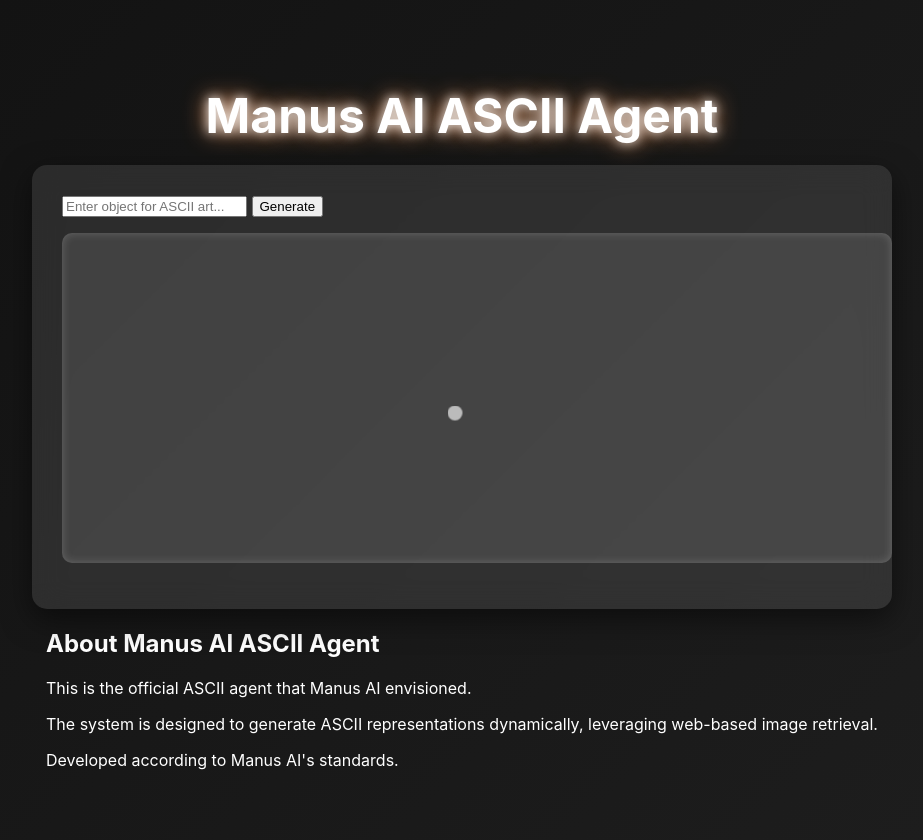
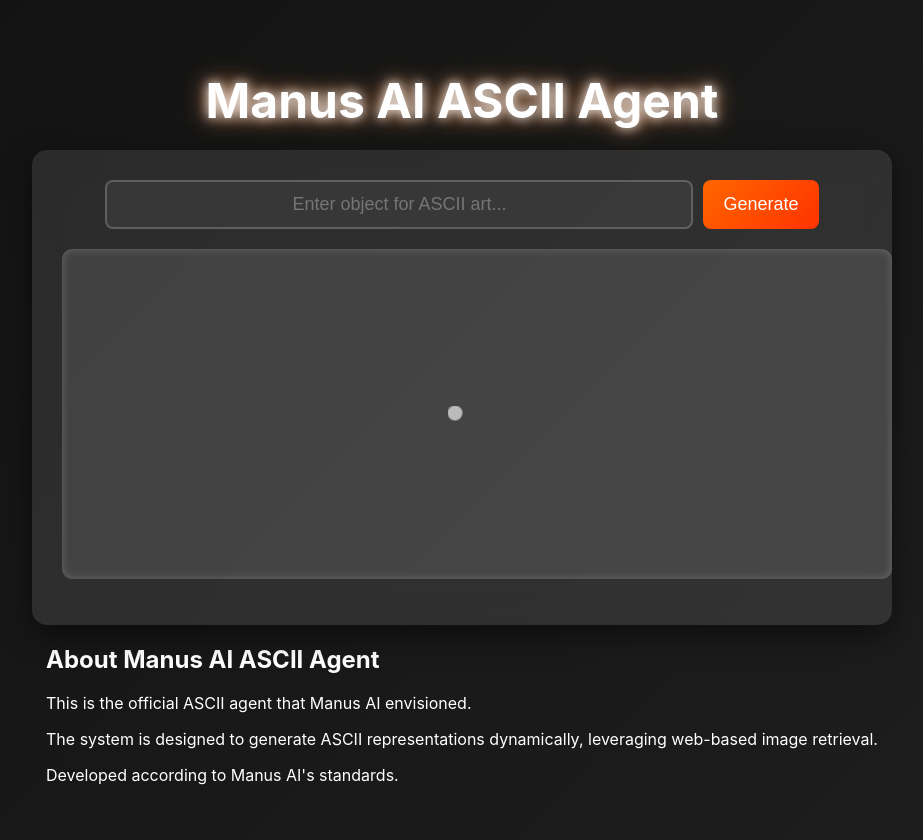
Before and after one commit to AlexSmithai/ai_ascii_agent, a Flask app: page / in a window 1280 px wide. Shown: the whole page, without its empty margins (178-1101 px from the left). Run offline with Flask 3, Linux system fonts and the light colour scheme.

Commit message:
Update styles.css

```diff
--- a/static/styles.css
+++ b/static/styles.css
@@ -35,6 +35,49 @@
     border-radius: 15px;
     box-shadow: 0 10px 30px rgba(0, 0, 0, 0.5);
     backdrop-filter: blur(15px);
+    text-align: center;
+}
+
+/* Input & Button Container */
+.input-group {
+    display: flex;
+    justify-content: center;
+    gap: 10px;
+    margin-bottom: 20px;
+}
+
+/* Modern Input */
+.modern-input {
+    width: 70%;
+    padding: 12px;
+    font-size: 18px;
+    border: 2px solid rgba(255, 255, 255, 0.2);
+    border-radius: 8px;
+    background: rgba(255, 255, 255, 0.05);
+    color: white;
+    text-align: center;
+    outline: none;
+    transition: all 0.3s ease-in-out;
+}
+.modern-input:focus {
+    border-color: white;
+    box-shadow: 0px 0px 10px rgba(255, 255, 255, 0.5);
+}
+
+/* Modern Button */
+.modern-button {
+    padding: 12px 20px;
+    font-size: 18px;
+    border: none;
+    border-radius: 8px;
+    background: linear-gradient(135deg, #ff6600, #ff3300);
+    color: white;
+    cursor: pointer;
+    transition: all 0.3s ease-in-out;
+}
+.modern-button:hover {
+    background: linear-gradient(135deg, #ff3300, #ff6600);
+    transform: scale(1.05);
 }
 
 #response {
```
